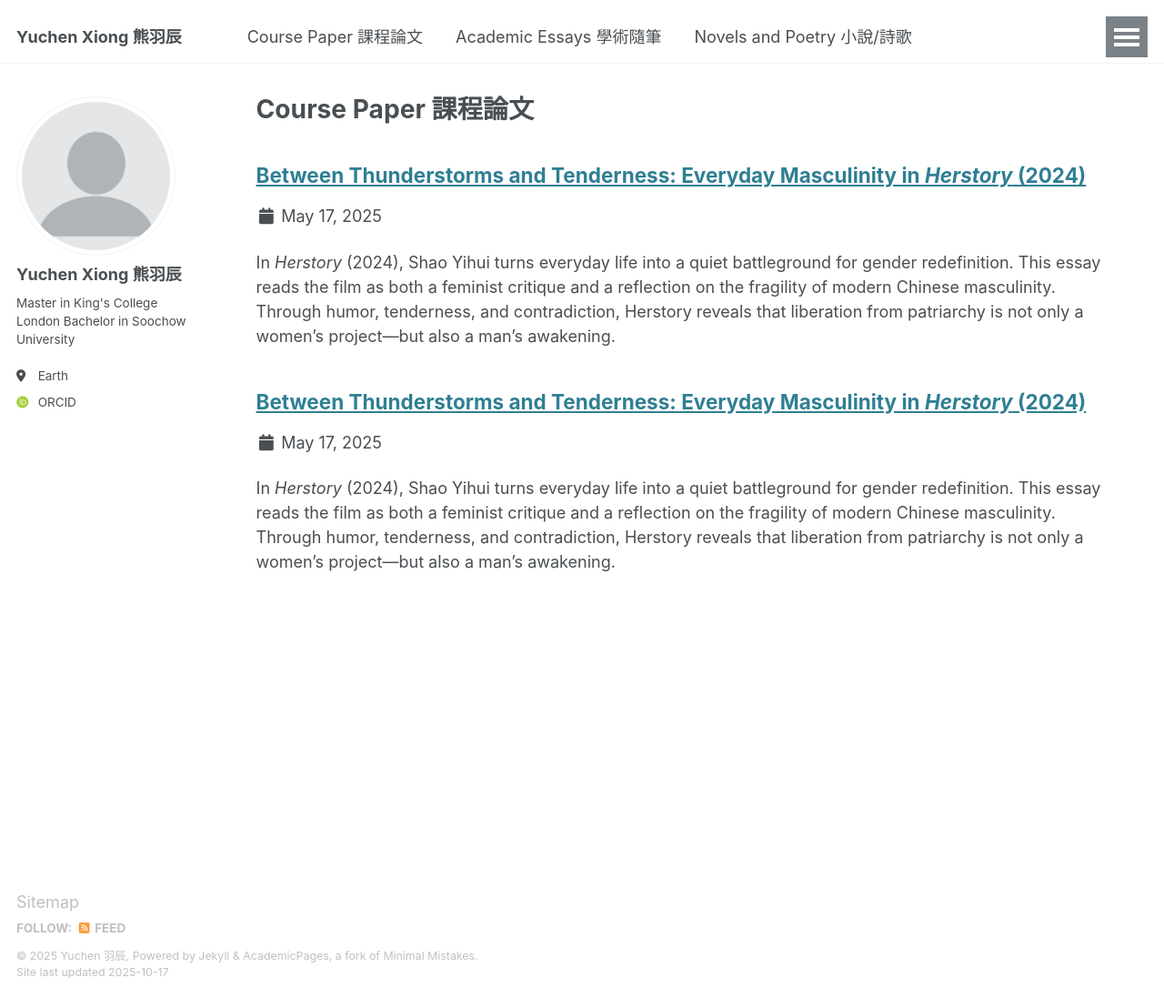
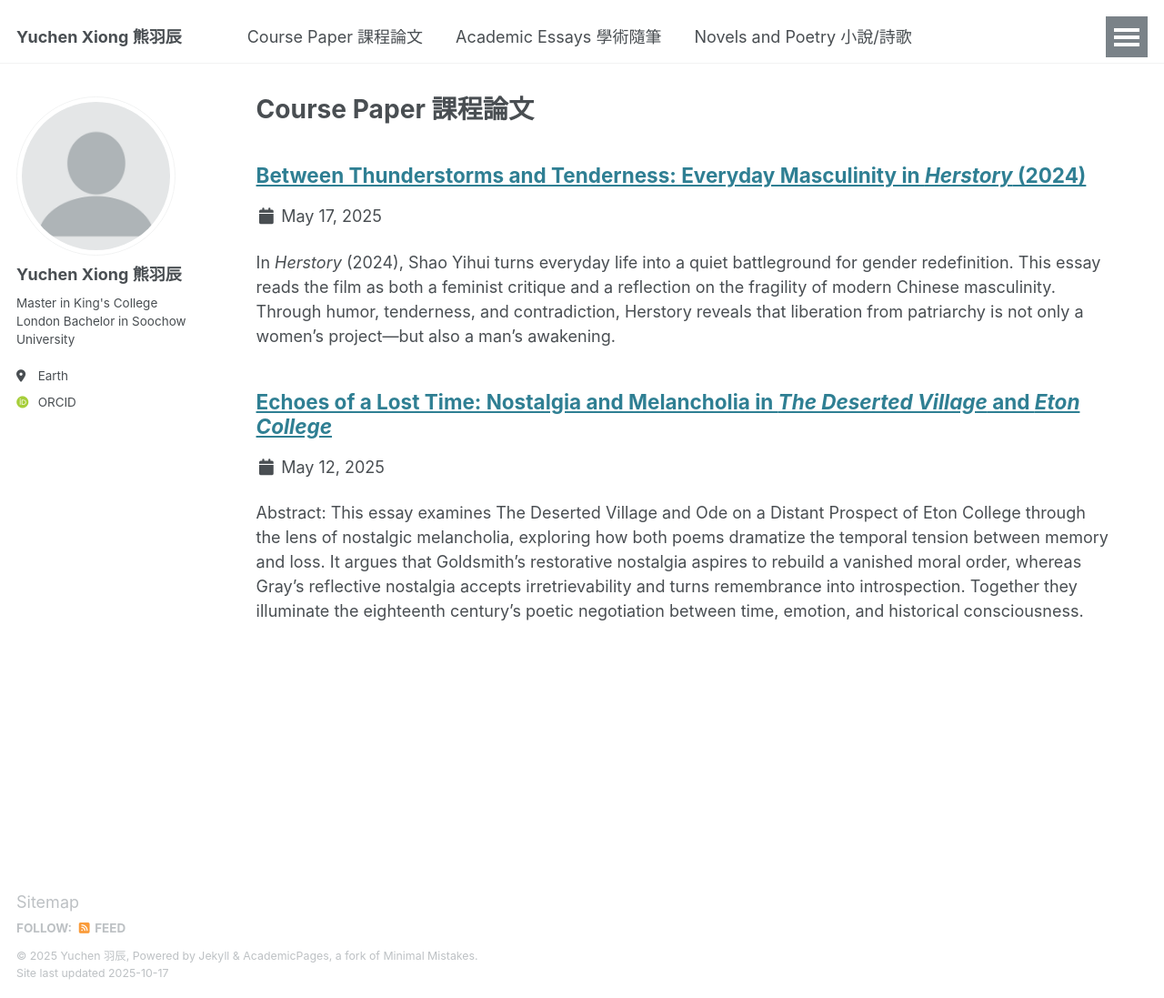
Before and after one commit to yuchen2402/yuchen2402.github.io, a Jekyll site: the page built from _pages/coursepaper.html, in a window 1280 px wide and 1097 px high. Shown: the whole window at 91% size. Built offline with Jekyll 4.4.1, drawn with Linux system fonts in a browser that asks for light colours; some web fonts are replaced.

Commit message:
Update coursepaper title and excerpt for melancolia

```diff
--- a/_coursepaper/melancholia.md
+++ b/_coursepaper/melancholia.md
@@ -1,8 +1,8 @@
 ---
-title: "Between Thunderstorms and Tenderness: Everyday Masculinity in _Herstory_ (2024)"
-excerpt: "In _Herstory_ (2024), Shao Yihui turns everyday life into a quiet battleground for gender redefinition. This essay reads the film as both a feminist critique and a reflection on the fragility of modern Chinese masculinity. Through humor, tenderness, and contradiction, Herstory reveals that liberation from patriarchy is not only a women’s project—but also a man’s awakening."
-permalink: /coursepaper/the-legend-of-1900/
-date: 2025-05-17
+title: "Echoes of a Lost Time: Nostalgia and Melancholia in _The Deserted Village_ and _Eton College_"
+excerpt: "Abstract: This essay examines The Deserted Village and Ode on a Distant Prospect of Eton College through the lens of nostalgic melancholia, exploring how both poems dramatize the temporal tension between memory and loss. It argues that Goldsmith’s restorative nostalgia aspires to rebuild a vanished moral order, whereas Gray’s reflective nostalgia accepts irretrievability and turns remembrance into introspection. Together they illuminate the eighteenth century’s poetic negotiation between time, emotion, and historical consciousness."
+permalink: /coursepaper/melancholia/
+date: 2025-05-12
 author_profile: true
 layout: single
 ---
```
